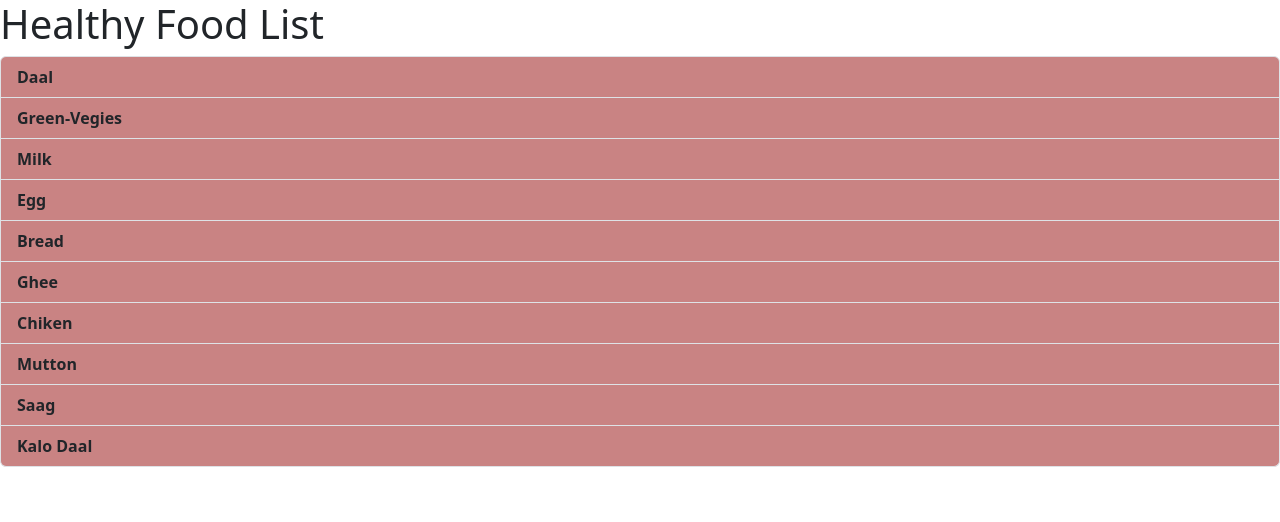
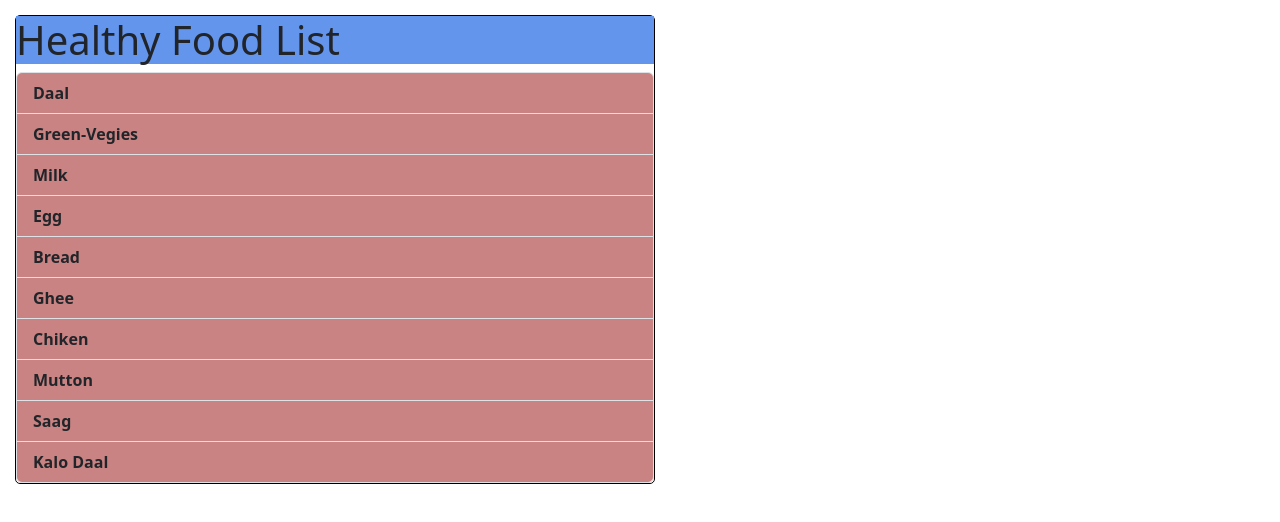
Before and after one commit to jenishkatuwal11/React_Fullcourse, a React (Vite) app in the folder Fragments/learning-fragment/: page / in a window 1280 px wide. Shown: the top 522 px of the page. Built offline with nearby package versions, Linux system fonts and the light colour scheme.

Commit message:
children props

```diff
--- a/Fragments/learning-fragment/src/App.jsx
+++ b/Fragments/learning-fragment/src/App.jsx
@@ -2,6 +2,7 @@ import "./App.css";
 import "bootstrap/dist/css/bootstrap.min.css";
 import FoodItems from "./components/FoodItems";
 import Errormessage from "./components/Errormessage";
+import Container from "./components/Container";
 function App() {
   let foodItems = [
     "Daal",
@@ -16,11 +17,11 @@ function App() {
     "Kalo Daal",
   ];
   return (
-    <>
-      <h1>Healthy Food List</h1>
+    <Container>
+      <h1 style={{ background: "cornflowerblue" }}>Healthy Food List</h1>
       <Errormessage food={foodItems} />
       <FoodItems food={foodItems} />
-    </>
+    </Container>
   );
 }
 
--- /dev/null
+++ b/Fragments/learning-fragment/src/components/Container.jsx
@@ -0,0 +1,12 @@
+import PropTypes from "prop-types";
+import styles from "./Container.module.css";
+
+const Container = (props) => {
+  return <div className={styles.Container}>{props.children}</div>;
+};
+
+Container.propTypes = {
+  children: PropTypes.node.isRequired,
+};
+
+export default Container;
--- /dev/null
+++ b/Fragments/learning-fragment/src/components/Container.module.css
@@ -0,0 +1,7 @@
+.Container {
+  border: 1px solid black;
+  margin: 15px;
+  width: 50%;
+  border-radius: 5px;
+  min-width: 300px;
+}
--- a/Fragments/learning-fragment/src/components/FoodItems.jsx
+++ b/Fragments/learning-fragment/src/components/FoodItems.jsx
@@ -1,4 +1,4 @@
-import Item from "./item";
+import Item from "./Item";
 import PropTypes from "prop-types";
 
 const FoodItems = ({ food }) => {
```
